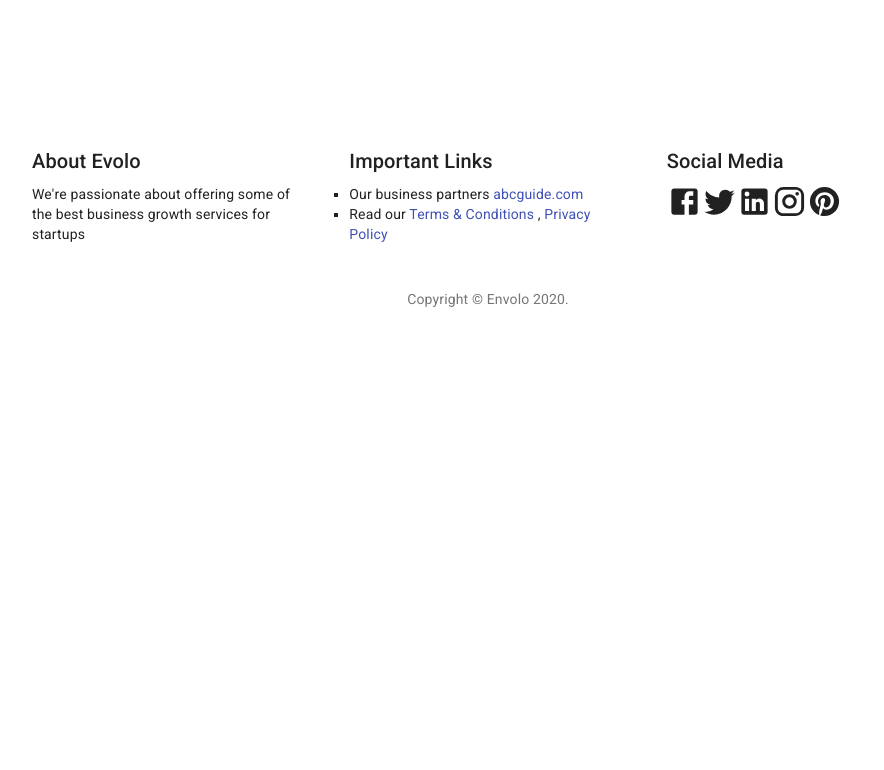
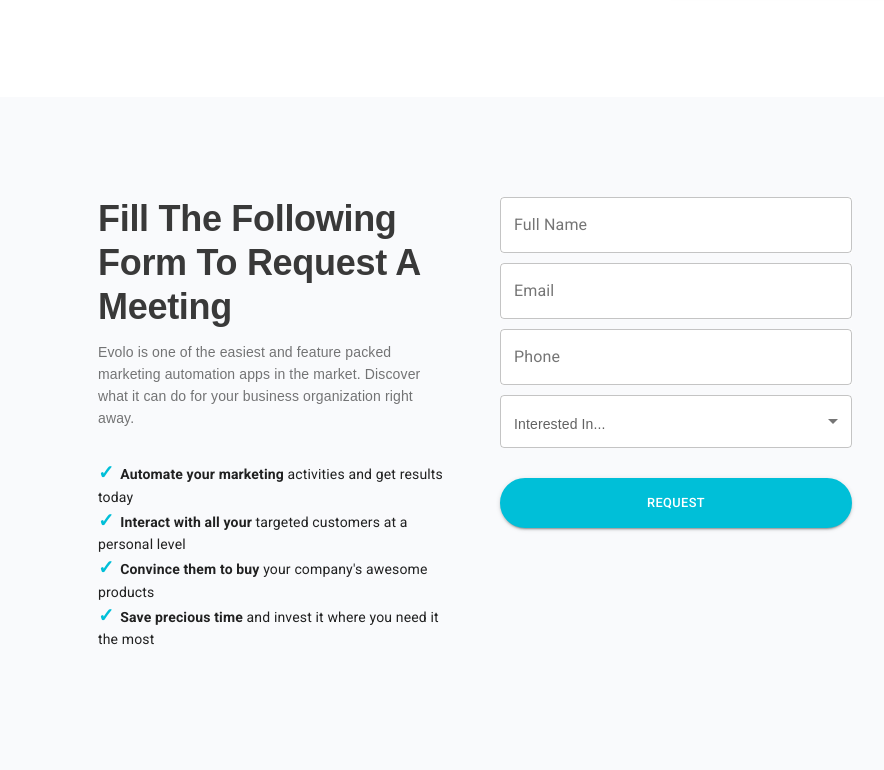
Before and after one commit to SameenShakeel/bootcamp2020-project4B, a React (Create React App) app: page / in a window 1280 px wide. Shown: the part 3590-4360 px from the top of the page, without its empty margins (152-1036 px from the left). Before the commit the page ends 3947 px from the top, so only its background shows below. Built offline with nearby package versions, Linux system fonts and the light colour scheme.

Commit message:
Created Another Component

```diff
--- a/src/App.js
+++ b/src/App.js
@@ -6,6 +6,7 @@ import Service from './Service';
 import Detail1 from './Detail1';
 import Detail2 from './Detail2';
 import Pricing from './Pricing';
+import Request from './Request';
 import Footer from "./Footer";
 import './App.css';
 
@@ -19,6 +20,7 @@ function App() {
       <Detail1 />
       <Detail2 />
       <Pricing />
+      <Request />
       <Footer />
     </div>
   );
--- /dev/null
+++ b/src/Request.js
@@ -0,0 +1,132 @@
+import React from 'react';
+import { Typography, Button, TextField, FormControl, Select, Checkbox, FormLabel, Link } from '@material-ui/core';
+import { makeStyles } from '@material-ui/core/styles';
+
+const useStyles = makeStyles((theme) => ({
+    root: {
+        display: 'flex',
+        flexWrap: 'wrap',
+        marginTop: '100px',
+        marginBottom: '100px',
+        backgroundColor: '#f9fafc',
+        paddingRight: '150px',
+        paddingLeft: '250px',
+        paddingTop: '100px',
+        paddingBottom: '100px',
+
+    },
+    textContainer: {
+        flex: '0 0 50%',
+        maxWidth: '40%',
+        marginRight: '50px'
+    },
+    title: {
+        font: '700 2.25rem/2.75rem "Raleway", sans-serif',
+        color: '#393939'
+    },
+    text: {
+        font: '400 0.875rem/1.375rem "Raleway", sans-serif'
+    },
+    tick: {
+        fontWeight: '700',
+        fontSize: '1.2rem',
+        color: '#00bfd8',
+        marginRight: '6px'
+    },
+    listContainer: {
+        textAlign: 'left',
+        marginTop: '1.875rem',
+        marginBottom: '1.625rem'
+    },
+    form: {
+        flex: '0 0 50%',
+        maxWidth: '40%',
+    },
+    textfield: {
+        backgroundColor: 'white',
+        width: '100%',
+        marginBottom: '0.625rem',
+        color: '#626262',
+        font: '400 0.875rem/1.375rem "Raleway", sans-serif'
+    },
+    selectEmpty: {
+        backgroundColor: 'white',
+        marginBottom: '0.625rem',
+        width: '100%',
+        color: '#626262',
+        font: '400 0.875rem/1.375rem "Raleway", sans-serif'
+    },
+    btn: {
+        marginTop: "20px",
+        borderRadius: "25px",
+        backgroundColor: '#00bfd8',
+        border: '0.125rem solid #00bfd8',
+        color: "white",
+        width: '100%',
+        height: '50px',
+        fontSize: '0.8rem',
+        '&:hover': {
+            backgroundColor: 'white',
+            color: '#00bfd8',
+        },
+    },
+}));
+
+
+function Request() {
+    const classes = useStyles();
+
+    return (
+        <div className={classes.root}>
+                <div className={classes.textContainer}>
+                    <Typography className={classes.title} variant="h2" gutterBottom>Fill The Following Form To Request A Meeting</Typography>
+                    <Typography className={classes.text} variant="body1" color="textSecondary" gutterBottom>Evolo is one of the easiest and feature packed marketing automation apps in the market. Discover what it can do for your business organization right away.</Typography>
+                    <ul className={classes.listContainer}>
+                        <li>
+                            <span className={classes.tick}>&#10003;</span><strong>Automate your marketing</strong> activities and get results today
+                        </li>
+                        <li>
+                            <span className={classes.tick}>&#10003;</span>
+                            <strong>Interact with all your</strong> targeted customers at a personal level
+                        </li>
+                        <li>
+                            <span className={classes.tick}>&#10003;</span>
+                            <strong>Convince them to buy</strong> your company's awesome products
+                        </li>
+                        <li>
+                            <span className={classes.tick}>&#10003;</span>
+                            <strong>Save precious time</strong> and invest it where you need it the most
+                        </li>
+                    </ul>
+                </div>
+                <div className={classes.form}>
+                        <TextField
+                            className={classes.textfield}
+                            label="Full Name"
+                            variant="outlined"
+                        />
+                        <TextField
+                            className={classes.textfield}
+                            label="Email"
+                            variant="outlined"
+                        />
+                        <TextField
+                            className={classes.textfield}
+                            label="Phone"
+                            variant="outlined"
+                        />
+                        <Select native variant="outlined" className={classes.selectEmpty}>
+                            <option value="" disabled selected>
+                                Interested In...
+                            </option>
+                            <option value="">Starter</option>
+                            <option value="">Medium</option>
+                            <option value="">Complete</option>
+                        </Select>
+                        <Button className={classes.btn} variant="contained" size="large">REQUEST</Button>
+                </div>
+        </div>
+    );
+}
+
+export default Request;
```
